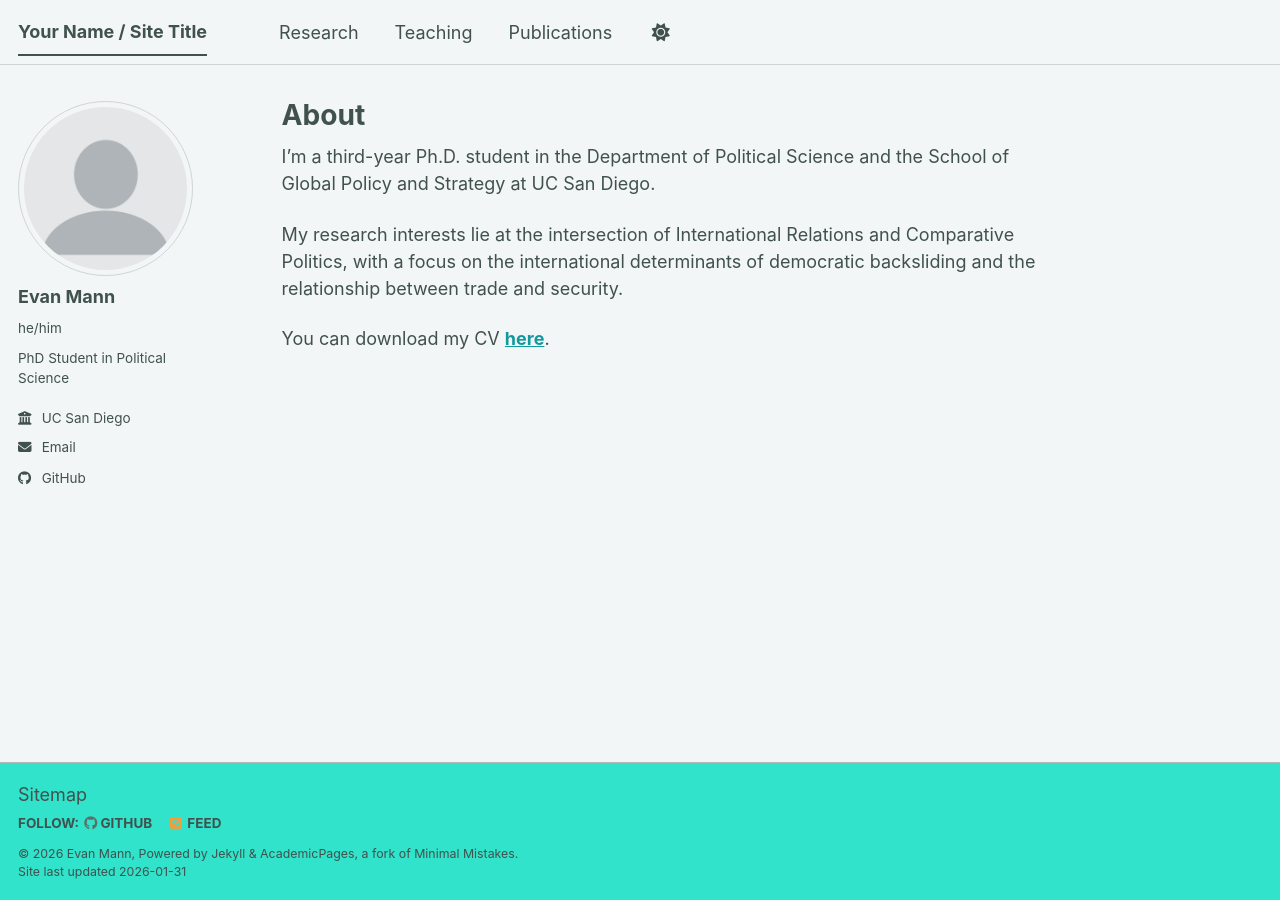
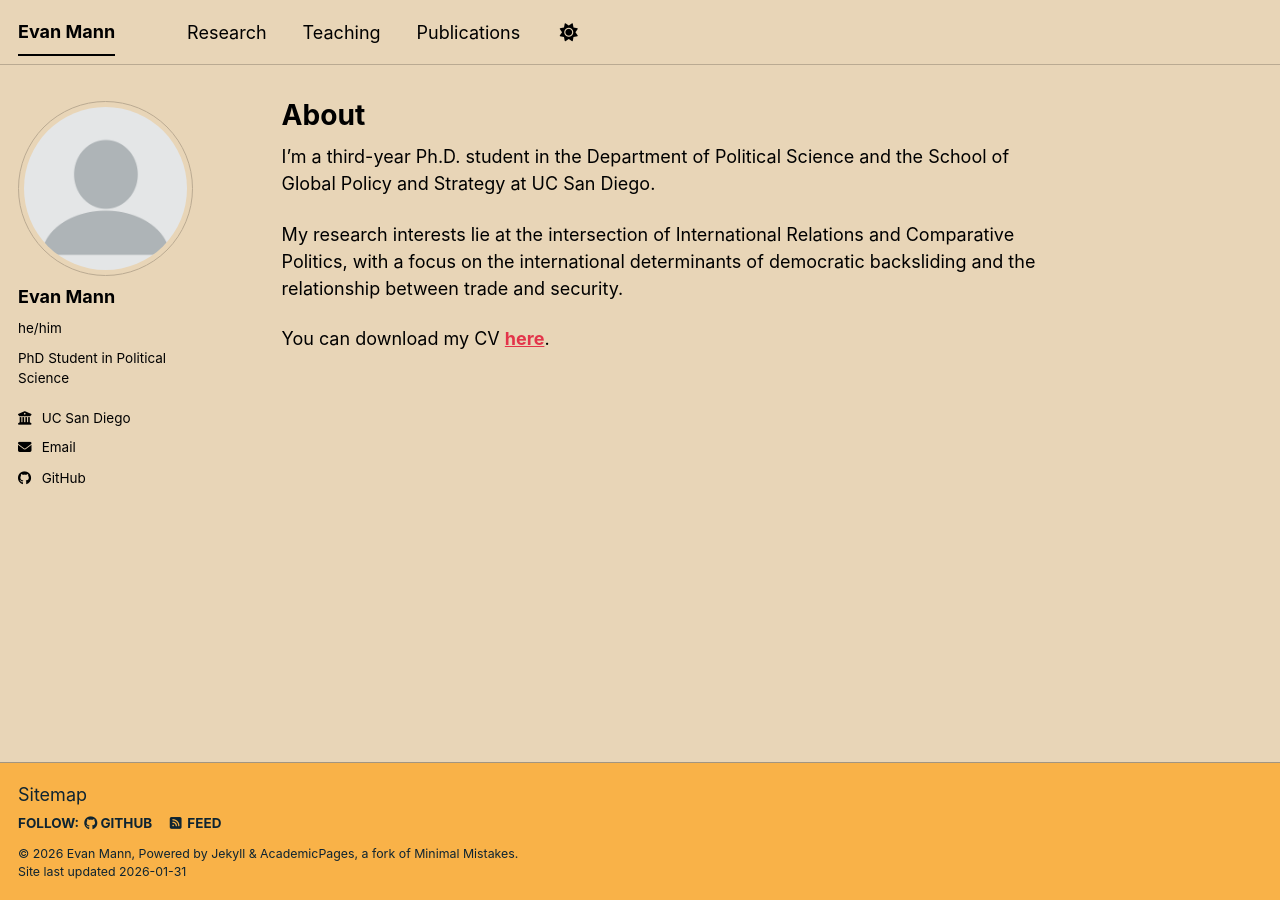
Before and after one commit to ecmannn/ecmannn.github.io, a Jekyll site: the page built from index.md, in a window 1280 px wide. Built offline with Jekyll 4.4.1, drawn with Linux system fonts in a browser that asks for light colours; a script bundle is joined from its source files by our own code; library files that are not in the unit come from our copies.

Commit message:
Update site theme and title in config

```diff
--- a/_config.yml
+++ b/_config.yml
@@ -8,8 +8,8 @@
 
 # Basic Site Settings
 locale                   : "en-US"
-site_theme               : "mint" # The available themes options are "default", "air", "sunrise", "mint", "dirt" and "contrast"
-title                    : "Your Name / Site Title"
+site_theme               : "sunrise" # The available themes options are "default", "air", "sunrise", "mint", "dirt" and "contrast"
+title                    : "Evan Mann"
 title_separator          : "-"
 name                     : &name "Evan Mann"
 description              : &description "PhD Student in Political Science"   # Update this with a general description of your site, this is the default if not overridden by a page
```
